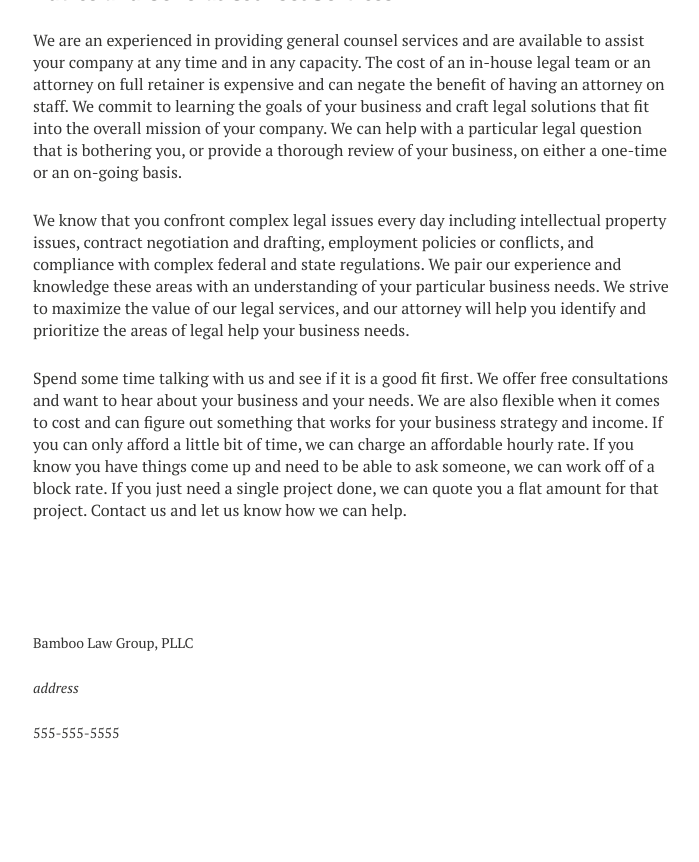
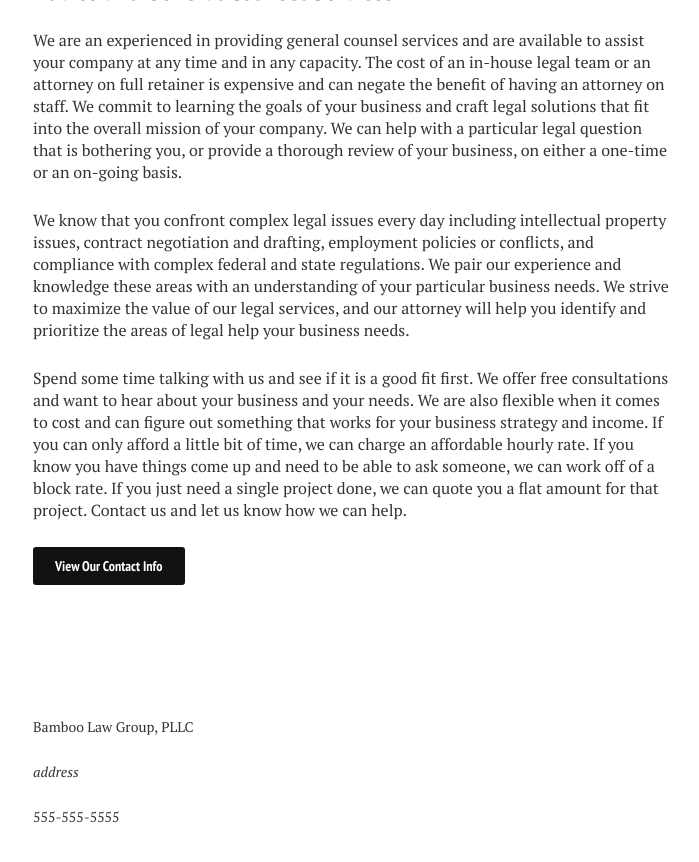
Before and after one commit to nerdyfergy/blg-site-mm3, a Jekyll site: the page built from services/index.md, in a window 1280 px wide and 900 px high, scrolled down 2235 px. Shown: the top 862 px of the window, without its empty margins (287-986 px from the left). Built offline with Jekyll 4.4.1, drawn with Linux system fonts in a browser that asks for light colours; before the commit the page ends 3051 px from its top, so only the background shows below that.

Commit message:
Update index.md

```diff
--- a/services/index.md
+++ b/services/index.md
@@ -43,3 +43,5 @@ We are an experienced in providing general counsel services and are available to
 We know that you confront complex legal issues every day including intellectual property issues, contract negotiation and drafting,  employment policies or conflicts, and compliance with complex federal and state regulations. We pair our experience and knowledge these areas with an understanding of your particular business needs.  We strive to maximize the value of our legal services, and our attorney will help you identify and prioritize the areas of legal help your business needs.
 
 Spend some time talking with us and see if it is a good fit first. We offer free consultations and want to hear about your business and your needs. We are also flexible when it comes to cost and can figure out something that works for your business strategy and income. If you can only afford a little bit of time, we can charge an affordable hourly rate. If you know you have things come up and need to be able to ask someone, we can work off of a block rate. If you just need a single project done, we can quote you a flat amount for that project. Contact us and let us know how we can help.
+
+<a markdown="0" href="{{ site.url }}/contact" class="btn">View Our Contact Info</a>
```
